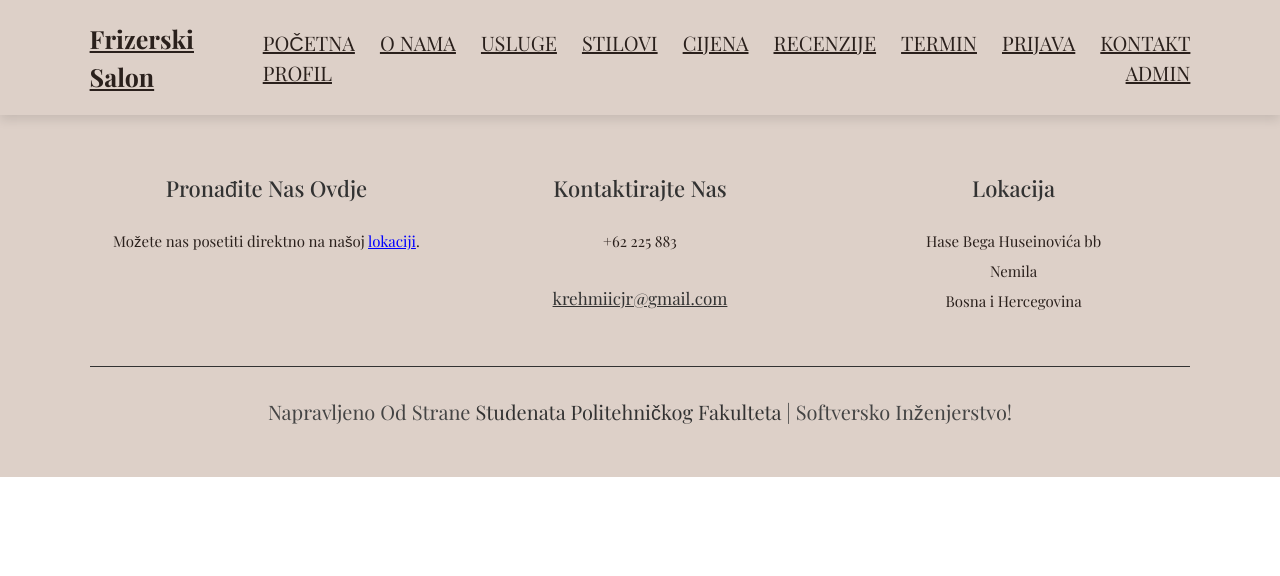
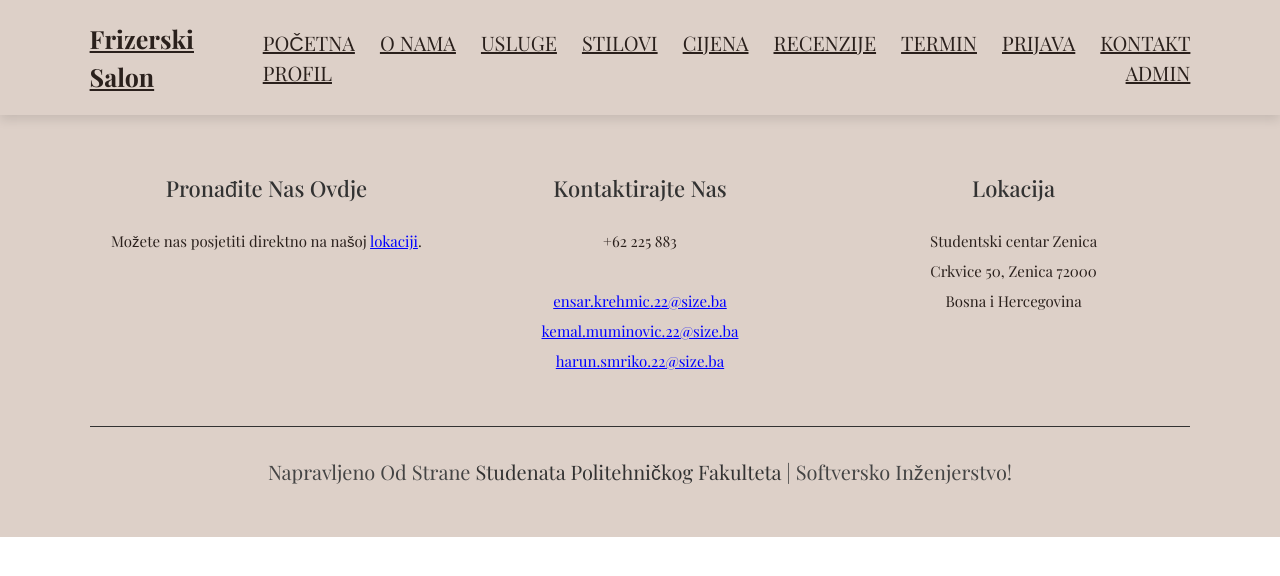
Before and after one commit to EnsarKrehmic/frizerskiSalon, a React (Create React App) app in the folder frizerski-salon/frontend/: page /footer in a window 1280 px wide. Shown: the top 576 px of the page. Built offline with nearby package versions, Linux system fonts and the light colour scheme; no server answers; a web font is replaced by a local one.

Commit message:
Postavljeni putevi do određenih formi

```diff
--- a/frizerski-salon/frontend/src/components/Footer.css
+++ b/frizerski-salon/frontend/src/components/Footer.css
@@ -122,7 +122,7 @@
     text-decoration: underline;
 }
 
-  .footer .box-container .box .link:hover{
+.footer .box-container .box .link:hover{
     color: var(--black);
     text-decoration: underline;
 }
@@ -145,6 +145,18 @@
     border-top: 0.1rem solid var(--primary-color);
 }
 
-  .footer .credit span{
+.footer .credit span{
     color: var(--primary-color);
 }
+
+.link-button {
+    background: none;
+    border: none;
+    color: blue;
+    text-decoration: underline;
+    cursor: pointer;
+    display: inline-block;
+    margin: 0;
+    padding: 0;
+    font: inherit;
+}
--- a/frizerski-salon/frontend/src/components/Footer.js
+++ b/frizerski-salon/frontend/src/components/Footer.js
@@ -2,27 +2,39 @@
 import './Footer.css';
 import { Link } from "react-router-dom";
 
-function Footer() {
+const Footer = () => {
   return (
     <section className="footer" id="footer">
         <div className="box-container">
             <div className="box">
-            <h3>Pronađite Nas Ovdje</h3>
+                <h3>Pronađite Nas Ovdje</h3>
                 <p>
-                    Možete nas posetiti direktno na našoj <Link to="/contact" style={{ color: 'blue', textDecoration: 'underline' }}>lokaciji</Link>.
+                    Možete nas posjetiti direktno na našoj <Link to="/contact" style={{ color: 'blue', textDecoration: 'underline' }}>lokaciji</Link>.
                 </p>
             </div>
             <div className="box">
                 <h3>Kontaktirajte Nas</h3>
                 <p>+62 225 883</p>
-                <a href="#" className="link">krehmiicjr@gmail.com</a>
+                <p>
+                  <button onClick={() => window.location = 'mailto:ensar.krehmic.22@size.ba'} className="link-button">
+                    ensar.krehmic.22@size.ba
+                  </button>
+                  <br></br>
+                  <button onClick={() => window.location = 'mailto:kemal.muminovic.22@size.ba'} className="link-button">
+                    kemal.muminovic.22@size.ba
+                  </button>
+                  <br></br>
+                  <button onClick={() => window.location = 'mailto:harun.smriko.22@size.ba'} className="link-button">
+                    harun.smriko.22@size.ba
+                  </button>
+                </p>
             </div>
             <div className="box">
                 <h3>Lokacija</h3>
                 <p>
-                  Hase Bega Huseinovića bb <br></br>
-                  Nemila <br></br>
-                  Bosna i Hercegovina <br></br>
+                  Studentski centar Zenica<br />
+                  Crkvice 50, Zenica 72000 <br />
+                  Bosna i Hercegovina <br />
                 </p>
             </div>
         </div>
```
